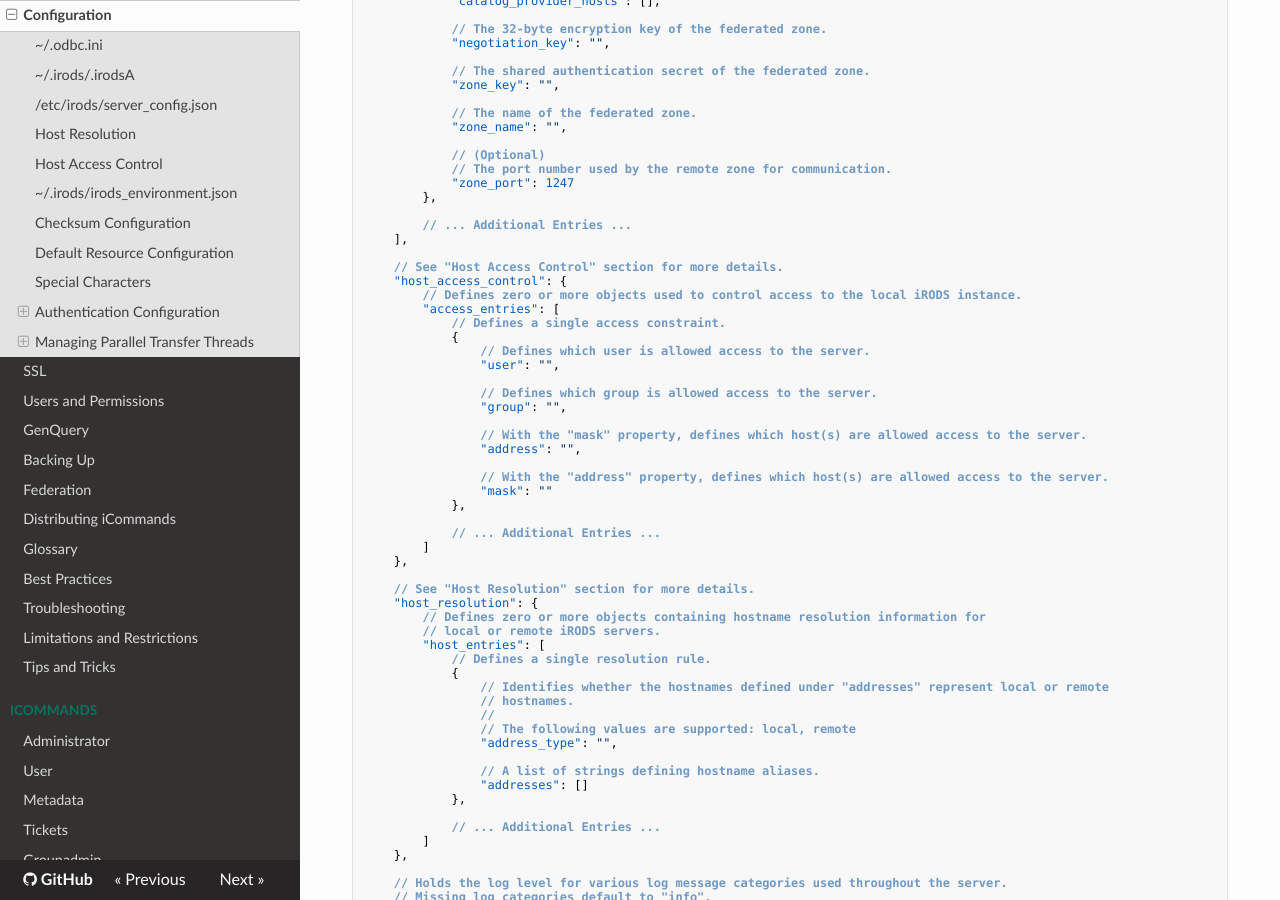
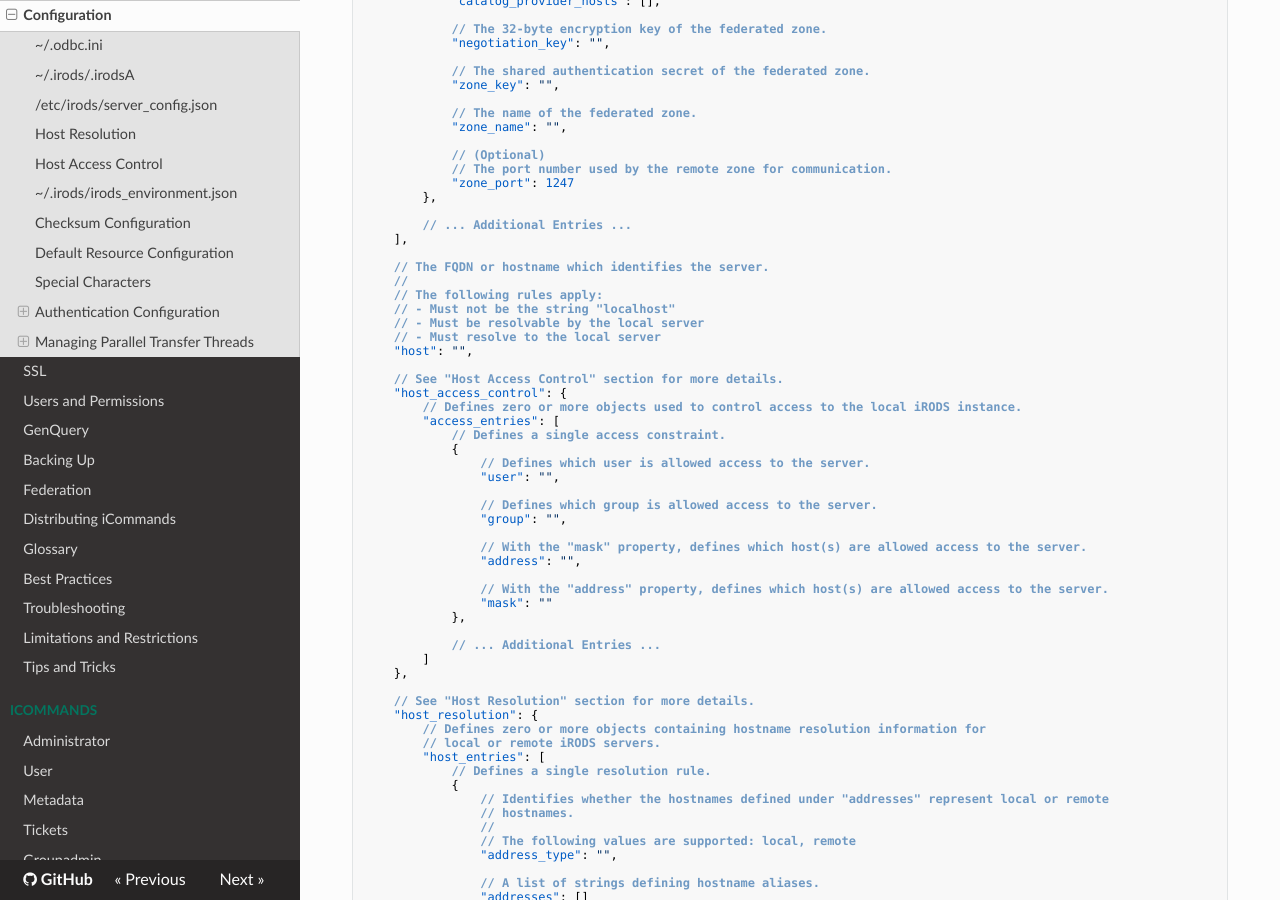
Before and after one commit to irods/irods_docs, an MkDocs documentation site: the page built from docs/system_overview/configuration.md, in a window 1280 px wide and 900 px high, scrolled down 3036 px. Built offline with MkDocs 1.6.1, drawn with Linux system fonts in a browser that asks for light colours; nearby versions of some CDN libraries.

Commit message:
[irods/irods#8286] Add "host" property to server_config.json.

```diff
--- a/docs/system_overview/configuration.md
+++ b/docs/system_overview/configuration.md
@@ -197,6 +197,14 @@ This file defines the behavior of the server Agent that answers individual reque
 
         // ... Additional Entries ...
     ],
+
+    // The FQDN or hostname which identifies the server.
+    //
+    // The following rules apply:
+    // - Must not be the string "localhost"
+    // - Must be resolvable by the local server
+    // - Must resolve to the local server
+    "host": "",
 
     // See "Host Access Control" section for more details.
     "host_access_control": {
```
